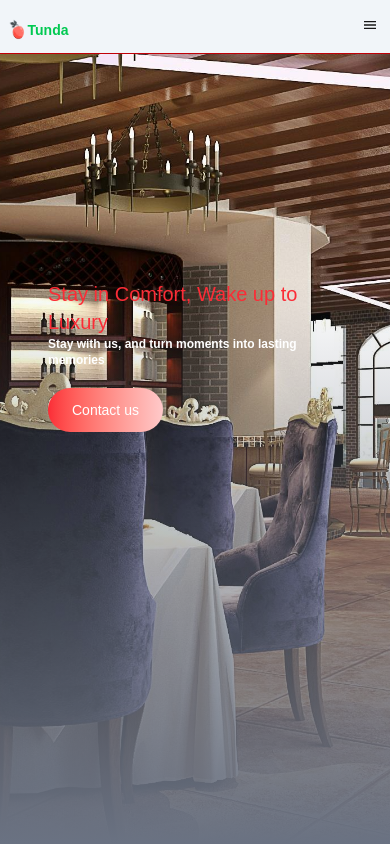
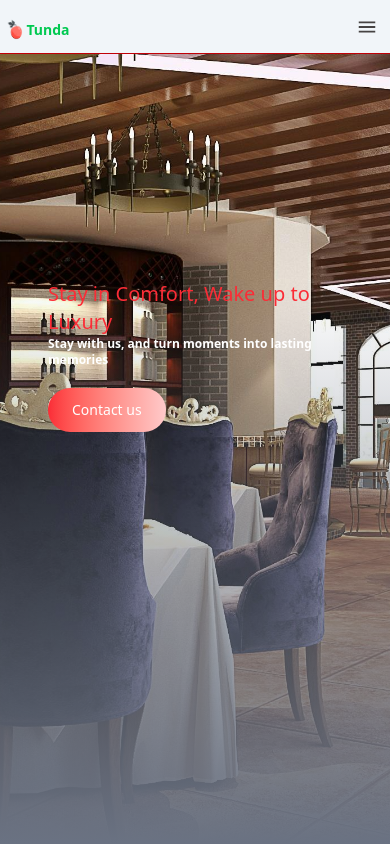
Before and after one commit to Hiss8n/Vision-rise, a Next.js app: page / in a window 390 px wide. Shown: the top 844 px of the page. Built offline with nearby package versions, Linux system fonts and the light colour scheme.

Commit message:
added sidebar component

```diff
--- a/app/globals.css
+++ b/app/globals.css
@@ -1,28 +1,46 @@
 @import "tailwindcss";
+/* @import "tw-animate-css"; */
 
-:root {
-  --background: #ffffff;
-  --foreground: #171717;
-}
+@custom-variant dark (&:is(.dark *));
 
 @theme inline {
   --color-background: var(--background);
   --color-foreground: var(--foreground);
   --font-sans: var(--font-geist-sans);
   --font-mono: var(--font-geist-mono);
-}
-
-@media (prefers-color-scheme: dark) {
-  :root {
-    --background: #0a0a0a;
-    --foreground: #d8d4d4;
-  }
-}
-
-body {
-  background: var(--background);
-  color: var(--foreground);
-  font-family: Arial, Helvetica, sans-serif;
+  --color-sidebar-ring: var(--sidebar-ring);
+  --color-sidebar-border: var(--sidebar-border);
+  --color-sidebar-accent-foreground: var(--sidebar-accent-foreground);
+  --color-sidebar-accent: var(--sidebar-accent);
+  --color-sidebar-primary-foreground: var(--sidebar-primary-foreground);
+  --color-sidebar-primary: var(--sidebar-primary);
+  --color-sidebar-foreground: var(--sidebar-foreground);
+  --color-sidebar: var(--sidebar);
+  --color-chart-5: var(--chart-5);
+  --color-chart-4: var(--chart-4);
+  --color-chart-3: var(--chart-3);
+  --color-chart-2: var(--chart-2);
+  --color-chart-1: var(--chart-1);
+  --color-ring: var(--ring);
+  --color-input: var(--input);
+  --color-border: var(--border);
+  --color-destructive: var(--destructive);
+  --color-accent-foreground: var(--accent-foreground);
+  --color-accent: var(--accent);
+  --color-muted-foreground: var(--muted-foreground);
+  --color-muted: var(--muted);
+  --color-secondary-foreground: var(--secondary-foreground);
+  --color-secondary: var(--secondary);
+  --color-primary-foreground: var(--primary-foreground);
+  --color-primary: var(--primary);
+  --color-popover-foreground: var(--popover-foreground);
+  --color-popover: var(--popover);
+  --color-card-foreground: var(--card-foreground);
+  --color-card: var(--card);
+  --radius-sm: calc(var(--radius) - 4px);
+  --radius-md: calc(var(--radius) - 2px);
+  --radius-lg: var(--radius);
+  --radius-xl: calc(var(--radius) + 4px);
 }
 .navbar__links:hover{
   color:#f61340;
@@ -40,9 +58,85 @@ body {
   transform-origin: left;
   transition: all .3s ;
 
-
-
 }
 .navbar__links:hover::after{
   scale: 1;
 }
+
+:root {
+  --radius: 0.625rem;
+  --background: oklch(1 0 0);
+  --foreground: oklch(0.145 0 0);
+  --card: oklch(1 0 0);
+  --card-foreground: oklch(0.145 0 0);
+  --popover: oklch(1 0 0);
+  --popover-foreground: oklch(0.145 0 0);
+  --primary: oklch(0.205 0 0);
+  --primary-foreground: oklch(0.985 0 0);
+  --secondary: oklch(0.97 0 0);
+  --secondary-foreground: oklch(0.205 0 0);
+  --muted: oklch(0.97 0 0);
+  --muted-foreground: oklch(0.556 0 0);
+  --accent: oklch(0.97 0 0);
+  --accent-foreground: oklch(0.205 0 0);
+  --destructive: oklch(0.577 0.245 27.325);
+  --border: oklch(0.922 0 0);
+  --input: oklch(0.922 0 0);
+  --ring: oklch(0.708 0 0);
+  --chart-1: oklch(0.646 0.222 41.116);
+  --chart-2: oklch(0.6 0.118 184.704);
+  --chart-3: oklch(0.398 0.07 227.392);
+  --chart-4: oklch(0.828 0.189 84.429);
+  --chart-5: oklch(0.769 0.188 70.08);
+  --sidebar: oklch(0.985 0 0);
+  --sidebar-foreground: oklch(0.145 0 0);
+  --sidebar-primary: oklch(0.205 0 0);
+  --sidebar-primary-foreground: oklch(0.985 0 0);
+  --sidebar-accent: oklch(0.97 0 0);
+  --sidebar-accent-foreground: oklch(0.205 0 0);
+  --sidebar-border: oklch(0.922 0 0);
+  --sidebar-ring: oklch(0.708 0 0);
+}
+
+.dark {
+  --background: oklch(0.145 0 0);
+  --foreground: oklch(0.985 0 0);
+  --card: oklch(0.205 0 0);
+  --card-foreground: oklch(0.985 0 0);
+  --popover: oklch(0.205 0 0);
+  --popover-foreground: oklch(0.985 0 0);
+  --primary: oklch(0.922 0 0);
+  --primary-foreground: oklch(0.205 0 0);
+  --secondary: oklch(0.269 0 0);
+  --secondary-foreground: oklch(0.985 0 0);
+  --muted: oklch(0.269 0 0);
+  --muted-foreground: oklch(0.708 0 0);
+  --accent: oklch(0.269 0 0);
+  --accent-foreground: oklch(0.985 0 0);
+  --destructive: oklch(0.704 0.191 22.216);
+  --border: oklch(1 0 0 / 10%);
+  --input: oklch(1 0 0 / 15%);
+  --ring: oklch(0.556 0 0);
+  --chart-1: oklch(0.488 0.243 264.376);
+  --chart-2: oklch(0.696 0.17 162.48);
+  --chart-3: oklch(0.769 0.188 70.08);
+  --chart-4: oklch(0.627 0.265 303.9);
+  --chart-5: oklch(0.645 0.246 16.439);
+  --sidebar: oklch(0.205 0 0);
+  --sidebar-foreground: oklch(0.985 0 0);
+  --sidebar-primary: oklch(0.488 0.243 264.376);
+  --sidebar-primary-foreground: oklch(0.985 0 0);
+  --sidebar-accent: oklch(0.269 0 0);
+  --sidebar-accent-foreground: oklch(0.985 0 0);
+  --sidebar-border: oklch(1 0 0 / 10%);
+  --sidebar-ring: oklch(0.556 0 0);
+}
+
+@layer base {
+  * {
+    @apply border-border outline-ring/50;
+  }
+  body {
+    @apply bg-background text-foreground;
+  }
+}
--- a/components/hero.jsx
+++ b/components/hero.jsx
@@ -39,6 +39,7 @@ const Hero = () => {
              </div>
 
 
+
         </div>
 
 
--- a/components/nav.jsx
+++ b/components/nav.jsx
@@ -1,47 +1,88 @@
 'use client'
 import Link from 'next/link'
 import { useState } from 'react';
+import { IoIosArrowForward } from "react-icons/io";
 import { IoMenuSharp } from "react-icons/io5";
-import { RxCross2 } from "react-icons/rx";
-import Image from 'next/image';
+import { Sheet, SheetContent, SheetDescription, SheetHeader, SheetTitle, SheetTrigger } from './ui/sheet';
 
 
 
 
 
 const Navbar = () => {
-    const [toggleMenu,setToggleMenu]=useState(false)
+  const [toggleMenu, setToggleMenu] = useState(false)
 
-  return<nav className='w-full h-[54px] py-4 px-2 mb-2 z-1  bg-slate-100 border-b-1 border-red-700 fixed '>
+  return <nav className='w-full h-[54px] py-4 px-2 mb-2 z-1  bg-slate-100 border-b-1 border-red-700 fixed '>
     <div className='flex justify-between px-1 lg:px-2'>
-        <div className='w-10 h-10 pl-3  flex items-center justify-center pb-3 lg:ml-8'>
+      <div className='w-10 h-10 pl-3  flex items-center justify-center pb-3 lg:ml-8'>
 
-        <img src='/logo.png'  alt='logo' width={54} height={54} />
+        <img src='/logo.png' alt='logo' width={54} height={54} />
         <p className='text-sm text-green-500 font-bold pl-0 -ml-2 font-bold'>Tunda</p>
 
 
-        </div>
+      </div>
 
-        <div className='flex justify-end'>
+      <div className='flex justify-end'>
 
         <div className=' hidden flex justify-between  md:block md:gap-3'>
-            <Link href={"/"}className='navbar__links relative mr-4 text-red-700 font-bold'>HOME</Link>
-            <Link href={"#"}className='navbar__links relative mr-4 text-gray-150 font-bold'>ABOUT</Link>
-            <Link href={"/contact"}className='navbar__links relative mr-4 text-gray-150 font-bold'>CONTACT</Link>
-            <Link href={"#"}className='navbar__links relative mr-4  text-gray-150 font-bold'>LOCATION</Link>
+          <Link href={"/"} className='navbar__links relative mr-4 text-red-700 font-bold'>HOME</Link>
+          <Link href={"#"} className='navbar__links relative mr-4 text-gray-150 font-bold'>ABOUT</Link>
+          <Link href={"/contact"} className='navbar__links relative mr-4 text-gray-150 font-bold'>CONTACT</Link>
+          <Link href={"#"} className='navbar__links relative mr-4  text-gray-150 font-bold'>LOCATION</Link>
 
 
         </div>
         {/* humbarugar menu */}
         <div className='md:hidden' >
 
-            <button
-            onClick={()=>setToggleMenu((prev)=>!prev)}
-            >
-               { toggleMenu ?  ( <RxCross2 size={16}/>):(<IoMenuSharp size={16}/>) }
 
-            </button>
-            {/* <div className='w-[70px] h-[100vh]'>
+          {/*  { toggleMenu ?  ( <RxCross2 size={16}/>):(<IoMenuSharp size={16}/>) } */}
+          <Sheet>
+            <Sheet>
+              <SheetTrigger><IoMenuSharp size={22} color='#464343ff' /></SheetTrigger>
+              <SheetContent>
+                <SheetHeader>
+                  <SheetTitle><p className='text-sm text-green-500 font-bold pl-0 -ml-2 font-bold'>Tunda</p></SheetTitle>
+                  <SheetDescription>
+
+                    <ul className='flex-col gap-6 h-[70%]'>
+
+                      <li className='flex justify-between mb-2  mt-3'>
+                        <Link href={"/"} className=' text-red-700 font-bold'>HOME</Link>
+                        <IoIosArrowForward size={16} color='#807d7dff' />
+
+                      </li>
+                      <li className='flex justify-between mb-2'>
+                        <Link href={"#"} className='text-gray-150 font-bold'>ABOUT</Link>
+                        <IoIosArrowForward size={16} />
+
+                      </li>
+                      <li className='flex justify-between mb-2'>
+                        <Link href={"/contact"} className='text-gray-150 font-bold'>CONTACT</Link>
+                        <IoIosArrowForward size={16} />
+
+                      </li>
+                      <li className='flex justify-between '>
+                        <Link href={"#"} className='text-gray-150 font-bold'>LOCATION</Link>
+                        <IoIosArrowForward size={16} />
+
+
+                      </li>
+
+                    </ul>
+
+
+
+
+
+                  </SheetDescription>
+                </SheetHeader>
+              </SheetContent>
+            </Sheet>
+          </Sheet>
+
+
+          {/* <div className='w-[70px] h-[100vh]'>
 
               <ul>
                 <li><Link href={'/'}>HOME</Link></li>
@@ -52,8 +93,10 @@ const Navbar = () => {
             </div> */}
 
 
+
         </div>
-        </div>
+
+      </div>
 
     </div>
 
--- a/components/testimonies.jsx
+++ b/components/testimonies.jsx
@@ -7,9 +7,10 @@ import gsap from "gsap";
 export default function Testimonials() {
 
   useGSAP(()=>{
-    gsap.to("#test",{
+    gsap.to("#test2",{
       x:0,
-      rotate:360,
+      //rotate:360,
+      skewX:180,
       duration:10,
       repeat:-1,
       stagger:.5,
--- /dev/null
+++ b/components/ui/sheet.jsx
@@ -0,0 +1,140 @@
+"use client"
+
+import * as React from "react"
+import * as SheetPrimitive from "@radix-ui/react-dialog"
+import { XIcon } from "lucide-react"
+
+import { cn } from "@/lib/utils"
+
+function Sheet({
+  ...props
+}) {
+  return <SheetPrimitive.Root data-slot="sheet" {...props} />;
+}
+
+function SheetTrigger({
+  ...props
+}) {
+  return <SheetPrimitive.Trigger data-slot="sheet-trigger" {...props} />;
+}
+
+function SheetClose({
+  ...props
+}) {
+  return <SheetPrimitive.Close data-slot="sheet-close" {...props} />;
+}
+
+function SheetPortal({
+  ...props
+}) {
+  return <SheetPrimitive.Portal data-slot="sheet-portal" {...props} />;
+}
+
+function SheetOverlay({
+  className,
+  ...props
+}) {
+  return (
+    <SheetPrimitive.Overlay
+      data-slot="sheet-overlay"
+      className={cn(
+        "data-[state=open]:animate-in data-[state=closed]:animate-out data-[state=closed]:fade-out-0 data-[state=open]:fade-in-0 fixed inset-0 z-50 bg-black/50",
+        className
+      )}
+      {...props} />
+  );
+}
+
+function SheetContent({
+  className,
+  children,
+  side = "right",
+  ...props
+}) {
+  return (
+    <SheetPortal>
+      <SheetOverlay />
+      <SheetPrimitive.Content
+        data-slot="sheet-content"
+        className={cn(
+          "bg-background data-[state=open]:animate-in data-[state=closed]:animate-out fixed z-50 flex flex-col gap-4 shadow-lg transition ease-in-out data-[state=closed]:duration-300 data-[state=open]:duration-500",
+          side === "right" &&
+            "data-[state=closed]:slide-out-to-right data-[state=open]:slide-in-from-right inset-y-0 right-0 h-full w-3/4 border-l sm:max-w-sm",
+          side === "left" &&
+            "data-[state=closed]:slide-out-to-left data-[state=open]:slide-in-from-left inset-y-0 left-0 h-full w-3/4 border-r sm:max-w-sm",
+          side === "top" &&
+            "data-[state=closed]:slide-out-to-top data-[state=open]:slide-in-from-top inset-x-0 top-0 h-auto border-b",
+          side === "bottom" &&
+            "data-[state=closed]:slide-out-to-bottom data-[state=open]:slide-in-from-bottom inset-x-0 bottom-0 h-auto border-t",
+          className
+        )}
+        {...props}>
+        {children}
+        <SheetPrimitive.Close
+          className="ring-offset-background focus:ring-ring data-[state=open]:bg-secondary absolute top-4 right-4 rounded-xs opacity-70 transition-opacity hover:opacity-100 focus:ring-2 focus:ring-offset-2 focus:outline-hidden disabled:pointer-events-none">
+          <XIcon className="size-4" />
+          <span className="sr-only">Close</span>
+        </SheetPrimitive.Close>
+      </SheetPrimitive.Content>
+    </SheetPortal>
+  );
+}
+
+function SheetHeader({
+  className,
+  ...props
+}) {
+  return (
+    <div
+      data-slot="sheet-header"
+      className={cn("flex flex-col gap-1.5 p-4", className)}
+      {...props} />
+  );
+}
+
+function SheetFooter({
+  className,
+  ...props
+}) {
+  return (
+    <div
+      data-slot="sheet-footer"
+      className={cn("mt-auto flex flex-col gap-2 p-4", className)}
+      {...props} />
+  );
+}
+
+function SheetTitle({
+  className,
+  ...props
+}) {
+  return (
+    <SheetPrimitive.Title
+      data-slot="sheet-title"
+      className={cn("text-foreground font-semibold", className)}
+      {...props} />
+  );
+}
+
+function SheetDescription({
+  className,
+  ...props
+}) {
+  return (
+    <SheetPrimitive.Description
+      data-slot="sheet-description"
+      className={cn("text-muted-foreground text-sm", className)}
+      {...props} />
+  );
+}
+
+export {
+  Sheet,
+  SheetTrigger,
+  SheetClose,
+  SheetContent,
+  SheetHeader,
+  SheetFooter,
+  SheetTitle,
+  SheetDescription,
+}
--- /dev/null
+++ b/lib/utils.js
@@ -0,0 +1,6 @@
+import { clsx } from "clsx";
+import { twMerge } from "tailwind-merge"
+
+export function cn(...inputs) {
+  return twMerge(clsx(inputs));
+}
```
Also changed, not shown: package.json (+8 -2 lines), components.json (added), 1 other file (tests, documents, lock files or other folders).
